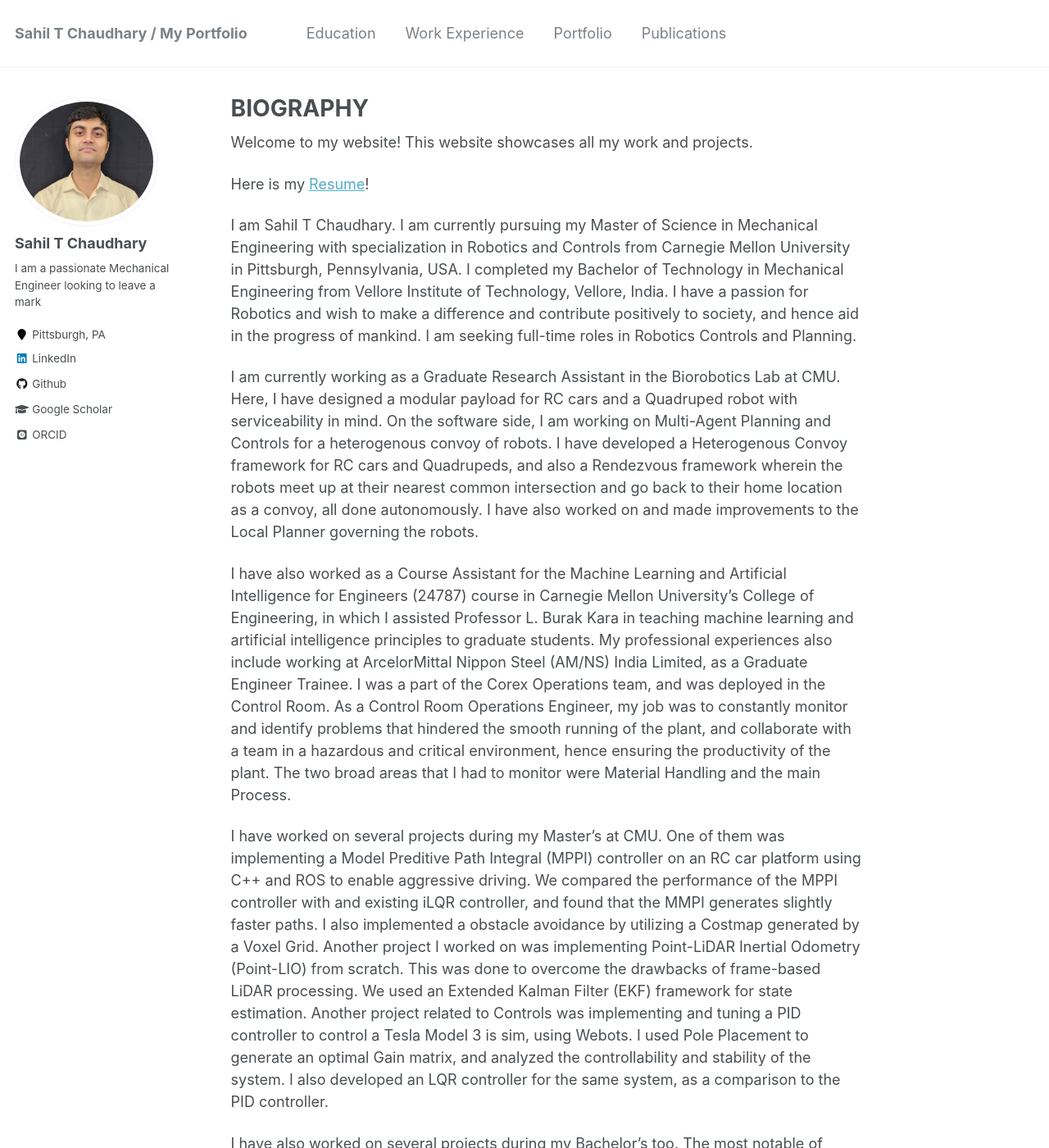
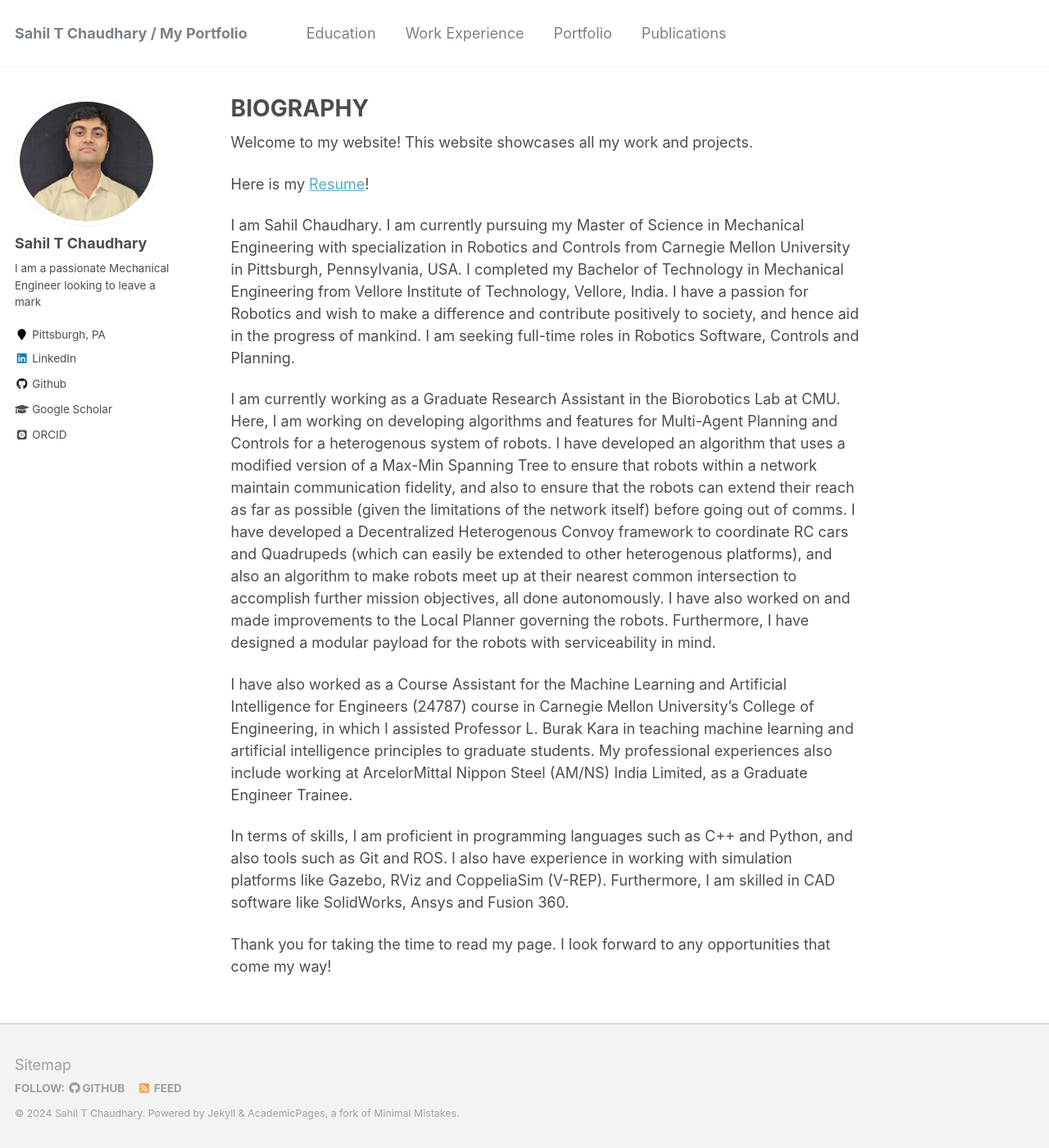
Before and after one commit to SahilTChaudhary/sahiltchaudhary.github.io, a Jekyll site: the page built from _pages/about.md, in a window 1280 px wide and 1400 px high. Shown: the whole window at 82% size. Built offline with Jekyll 4.4.1, drawn with Linux system fonts in a browser that asks for light colours; some web fonts are replaced; some of the changed text lies outside the part shown.

Commit message:
Improved intro

```diff
--- a/_pages/about.md
+++ b/_pages/about.md
@@ -12,21 +12,13 @@ Welcome to my website! This website showcases all my work and projects.
 
 Here is my [Resume](http://sahiltchaudhary.github.io/files/Resume.pdf)!
 
-I am Sahil T Chaudhary. I am currently pursuing my Master of Science in Mechanical Engineering with specialization in Robotics and Controls from Carnegie Mellon University in Pittsburgh, Pennsylvania, USA. I completed my Bachelor of Technology in Mechanical Engineering from Vellore Institute of Technology, Vellore, India.  I have a passion for Robotics and wish to make a difference and contribute positively to society, and hence aid in the progress of mankind. I am seeking full-time roles in Robotics Controls and Planning.
+I am Sahil Chaudhary. I am currently pursuing my Master of Science in Mechanical Engineering with specialization in Robotics and Controls from Carnegie Mellon University in Pittsburgh, Pennsylvania, USA. I completed my Bachelor of Technology in Mechanical Engineering from Vellore Institute of Technology, Vellore, India.  I have a passion for Robotics and wish to make a difference and contribute positively to society, and hence aid in the progress of mankind. I am seeking full-time roles in Robotics Software, Controls and Planning.
 
-I am currently working as a Graduate Research Assistant in the Biorobotics Lab at CMU. Here, I have designed a modular payload for RC cars and a Quadruped robot with serviceability in mind. On the software side, I am working on Multi-Agent Planning and Controls for a heterogenous convoy of robots. I have developed a Heterogenous Convoy framework for RC cars and Quadrupeds, and also a Rendezvous framework wherein the robots meet up at their nearest common intersection and go back to their home location as a convoy, all done autonomously. I have also worked on and made improvements to the Local Planner governing the robots.
+I am currently working as a Graduate Research Assistant in the Biorobotics Lab at CMU. Here, I am working on developing algorithms and features for Multi-Agent Planning and Controls for a heterogenous system of robots. I have developed an algorithm that uses a modified version of a Max-Min Spanning Tree to ensure that robots within a network maintain communication fidelity, and also to ensure that the robots can extend their reach as far as possible (given the limitations of the network itself) before going out of comms. I have developed a Decentralized Heterogenous Convoy framework to coordinate RC cars and Quadrupeds (which can easily be extended to other heterogenous platforms), and also an algorithm to make robots meet up at their nearest common intersection to accomplish further mission objectives, all done autonomously. I have also worked on and made improvements to the Local Planner governing the robots. Furthermore, I have designed a modular payload for the robots with serviceability in mind.
 
 I have also worked as a Course Assistant for the Machine Learning and Artificial Intelligence for Engineers (24787) course in Carnegie Mellon University's College of Engineering, in which I assisted Professor L. Burak Kara in teaching machine learning and artificial intelligence principles to graduate students.
-My professional experiences also include working at ArcelorMittal Nippon Steel (AM/NS) India Limited, as a Graduate Engineer Trainee. I was a part of the Corex Operations team, and was deployed in the Control Room. As a Control Room Operations Engineer, my job was to constantly monitor and identify problems that hindered the smooth running of the plant, and collaborate with a team in a hazardous and critical environment, hence ensuring the productivity of the plant. The two broad areas that I had to monitor were Material Handling and the main Process.
+My professional experiences also include working at ArcelorMittal Nippon Steel (AM/NS) India Limited, as a Graduate Engineer Trainee.
 
-I have worked on several projects during my Master's at CMU. One of them was implementing a Model Preditive Path Integral (MPPI) controller on an RC car platform using C++ and ROS to enable aggressive driving. We compared the performance of the MPPI controller with and existing iLQR controller, and found that the MMPI generates slightly faster paths. I also implemented a obstacle avoidance by utilizing a Costmap generated by a Voxel Grid. Another project I worked on was implementing Point-LiDAR Inertial Odometry (Point-LIO) from scratch. This was done to overcome the drawbacks of frame-based LiDAR processing. We used an Extended Kalman Filter (EKF) framework for state estimation. Another project related to Controls was implementing and tuning a PID controller to control a Tesla Model 3 is sim, using Webots. I used Pole Placement to generate an optimal Gain matrix, and analyzed the controllability and stability of the system. I also developed an LQR controller for the same system, as a comparison to the PID controller.
-
-I have also worked on several projects during my Bachelor's too. The most notable of them is the Re-Sizeable Autonomous Cleaning Robot, in which I was the team lead. This was my Final Semester Project. We designed a floor cleaning robot that can adjust its size depending on need, hence improving efficiency and reach. Having developed the CAD model, I was incharge of developing the Functional Prototype and programming the robot.
-
-In terms of skills, I am proficient in programming languages such as C++, Python, and MATLAB, and also tools such as Git and ROS. I am also skilled in software like SolidWorks, Ansys, Fusion 360, and CoppeliaSim (V-REP).
-
-Apart from academics, I was a part of the National Cadet Corps (NCC) in my college, by virtue of which I was a part the Republic Day and Independence Day parade contingents in my college. I also participated in a 10km Marathon, which was themed 'Run for Cancer'. Furthermore, I was a part of my high school basketball team. Such activities helped keep my mind and body fit and fine.
-
-My hobbies include travelling, listening to music, watching movies and going for a nice run to maintain my health and fitness. On the technical side of things, I love CAD designing and programming.
+In terms of skills, I am proficient in programming languages such as C++ and Python, and also tools such as Git and ROS. I also have experience in working with simulation platforms like Gazebo, RViz and CoppeliaSim (V-REP). Furthermore, I am skilled in CAD software like SolidWorks, Ansys and Fusion 360.
 
 Thank you for taking the time to read my page. I look forward to any opportunities that come my way!
```
